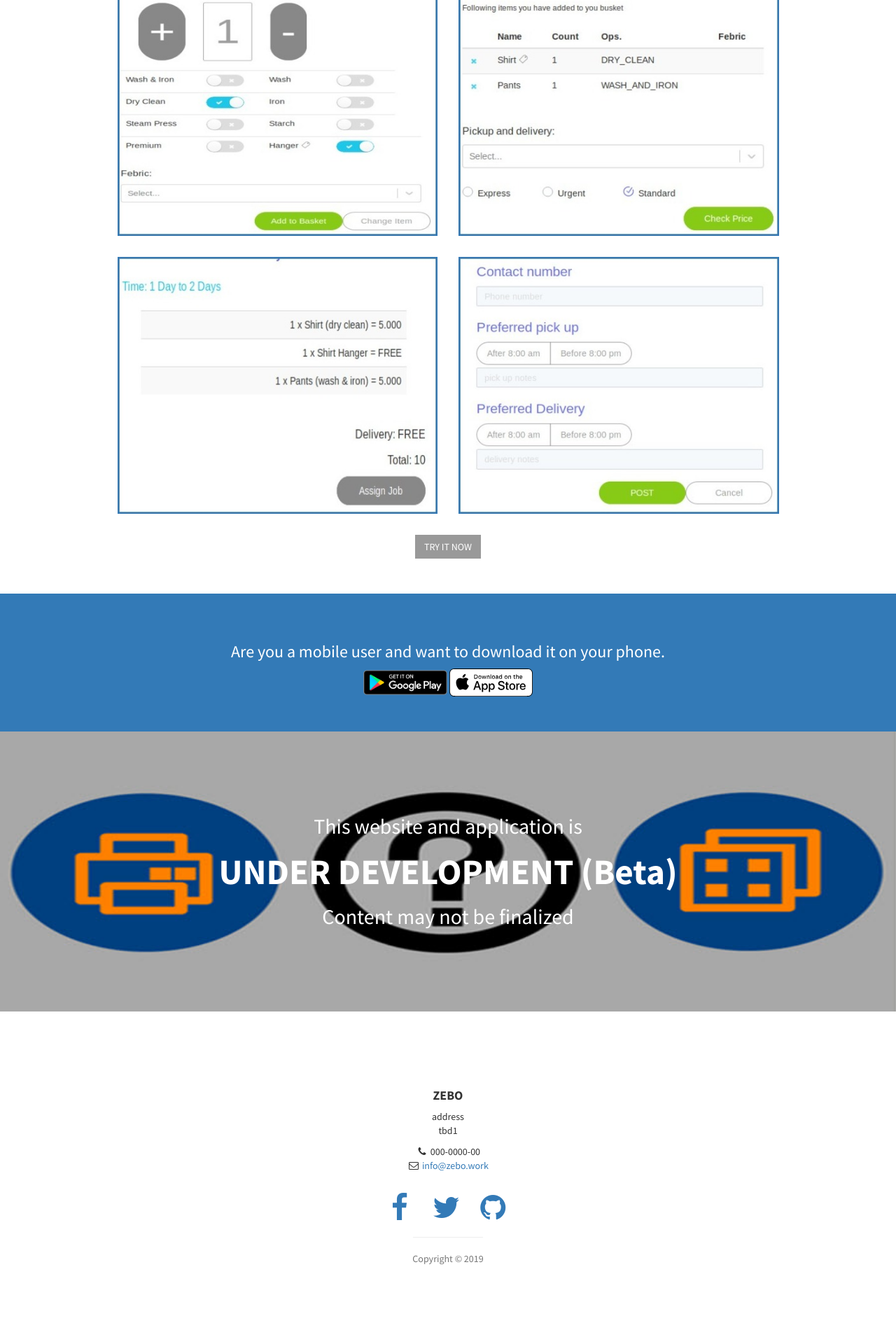
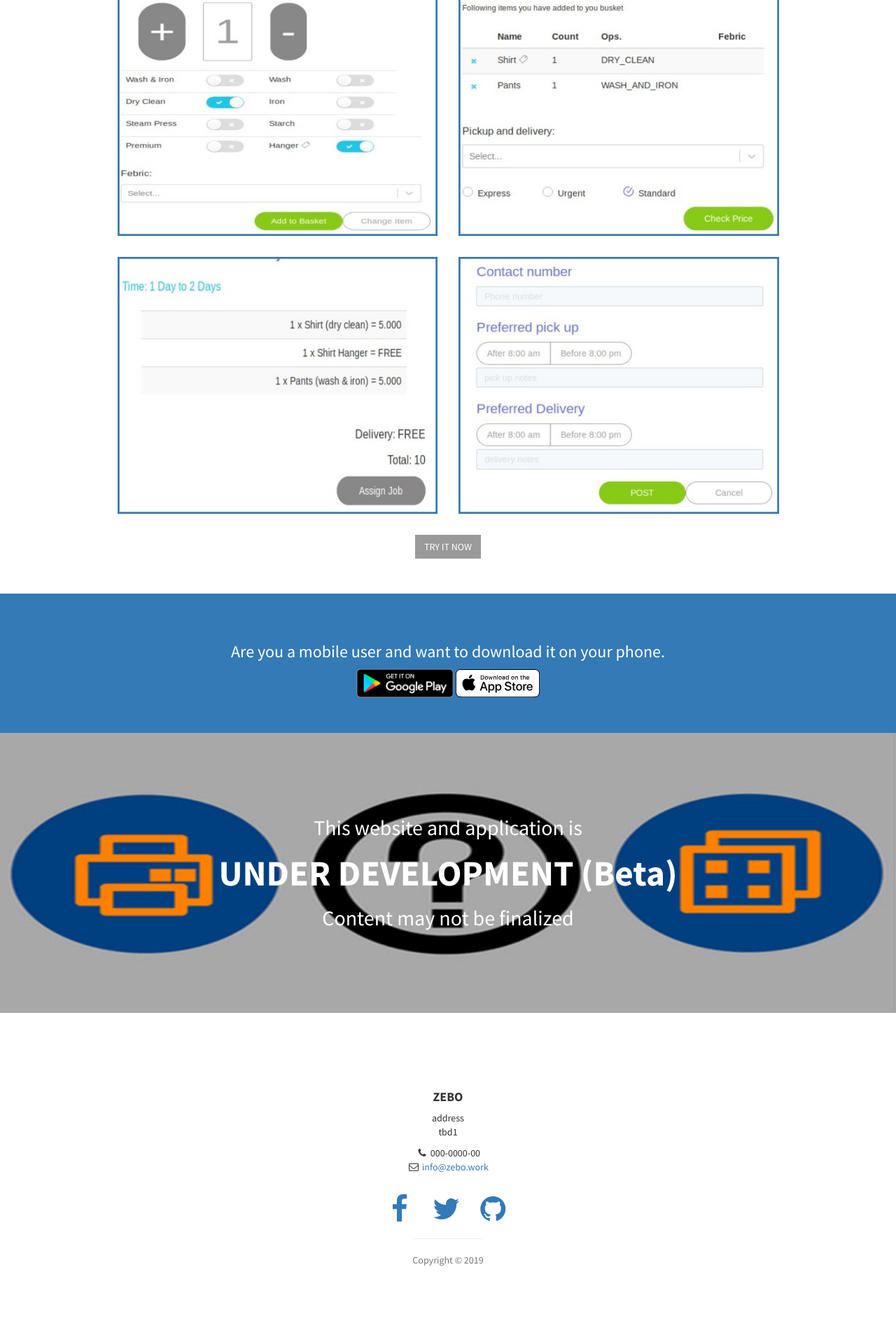
Before and after one commit to zebowork/zebowork.github.io, a Jekyll site: the page built from index.html, in a window 1280 px wide. Shown: the part 1746-3666 px from the top of the page at 70% size. Built offline with Jekyll 4.4.1, drawn with Linux system fonts in a browser that asks for light colours.

Commit message:
Update call-to-action.html

```diff
--- a/_includes/call-to-action.html
+++ b/_includes/call-to-action.html
@@ -3,7 +3,7 @@
     <div class="row">
       <div class="col-lg-12 text-center">
         <h3>Are you a mobile user and want to download it on your phone.</h3>
-        <a href="#"><img class="centerImg" src="img/google-play-croped.png" style="width: 120px"/></a>
+        <a href="#"><img class="centerImg" src="img/google-play-croped.png" style="width: 139px"/></a>
         <a href="#"><img class="centerImg" src="img/apple-store-white.svg"/></a>
       </div>
     </div>
```
